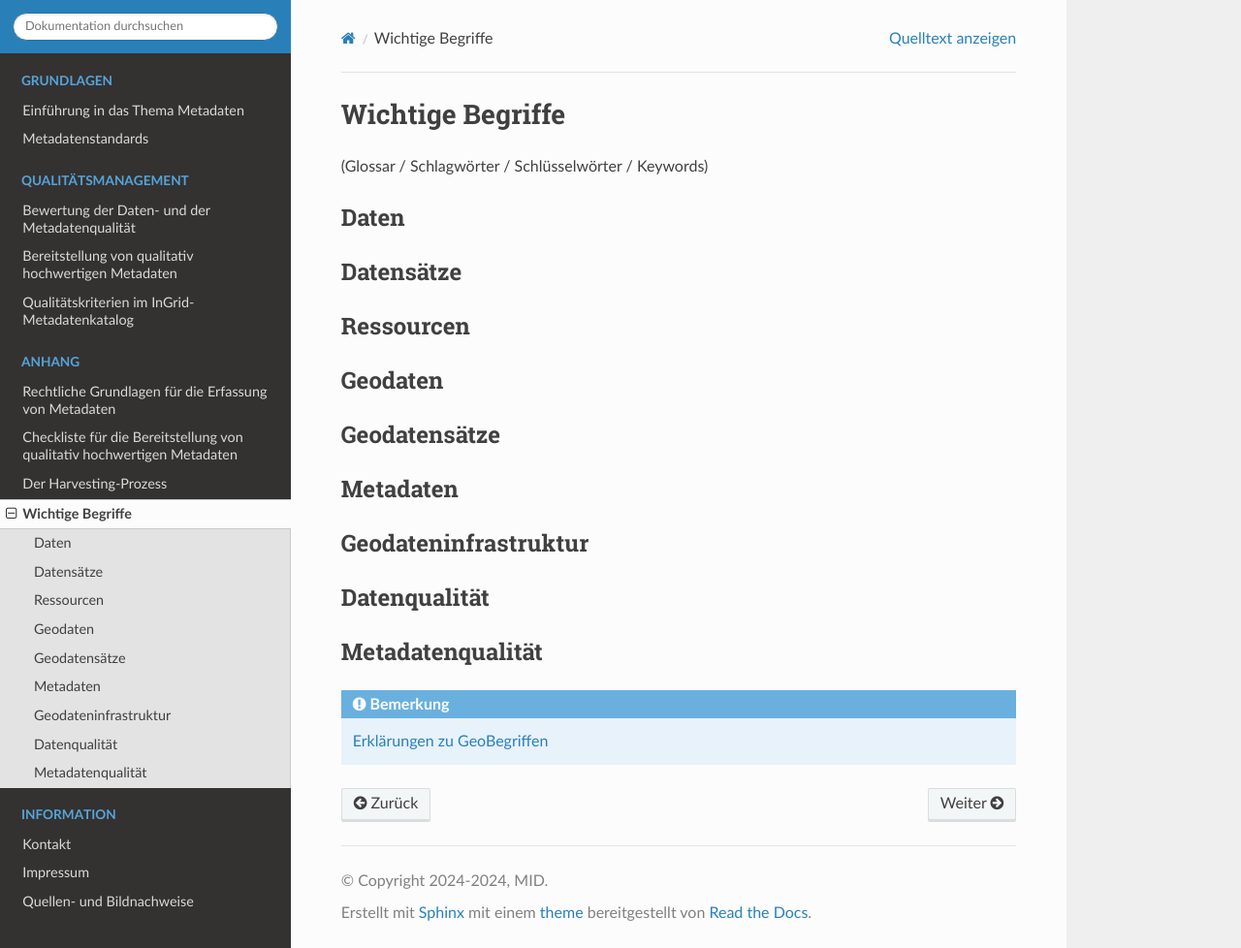
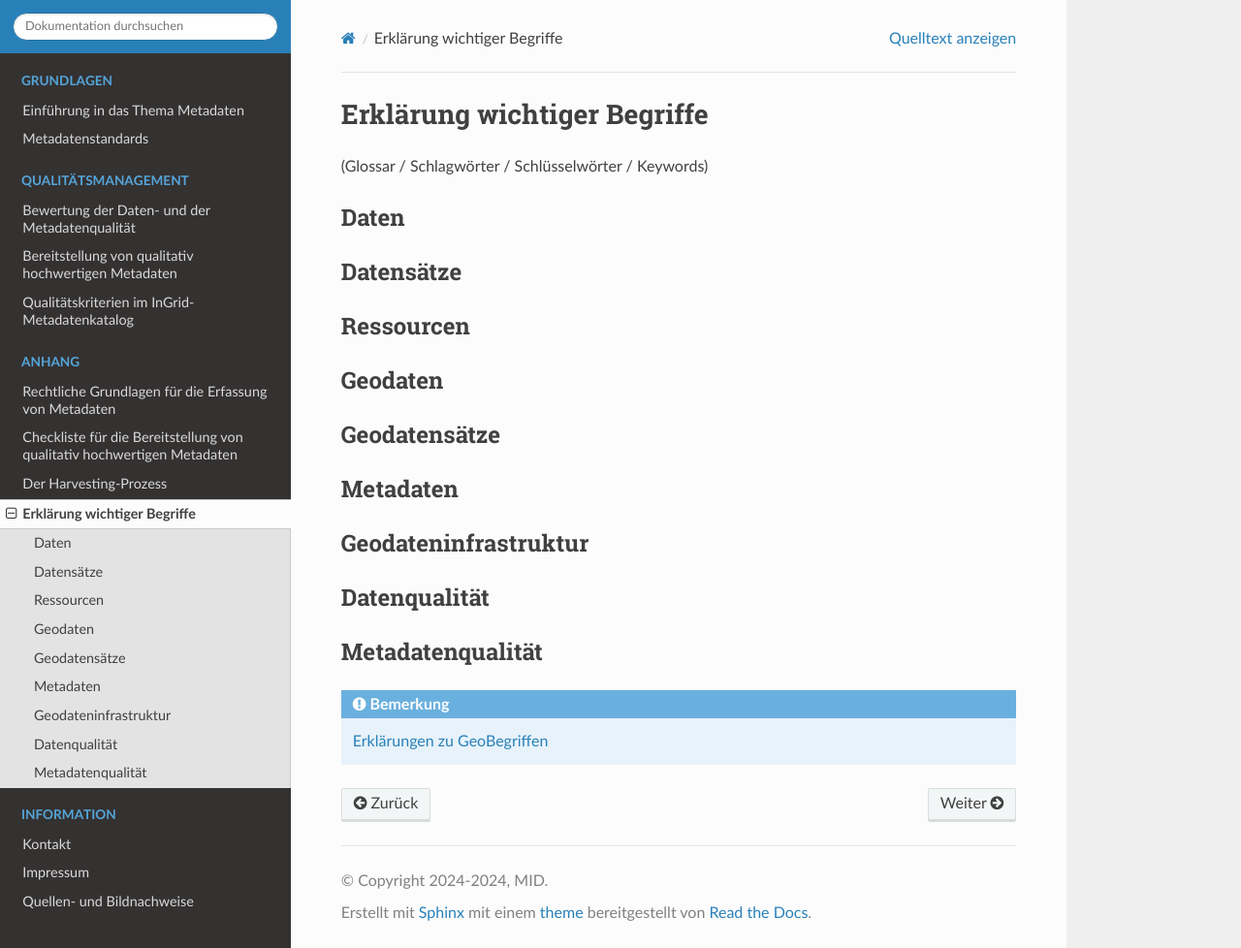
Before and after one commit to tomiwo/ingrid-mdk-st-high-quality-metadata, a Sphinx documentation site: the page built from docs/anhang/wichtige-begriffe.rst, in a window 1280 px wide and 978 px high. Shown: the whole window at 97% size. Built offline with Sphinx 7.4.7 and the Read the Docs theme 3.1.0, drawn with Linux system fonts in a browser that asks for light colours.

Commit message:
Update wichtige-begriffe.rst

```diff
--- a/docs/anhang/wichtige-begriffe.rst
+++ b/docs/anhang/wichtige-begriffe.rst
@@ -1,6 +1,6 @@
 
-Wichtige Begriffe
-==================
+Erklärung wichtiger Begriffe
+=============================
 
 (Glossar / Schlagwörter / Schlüsselwörter / Keywords)
 
```
